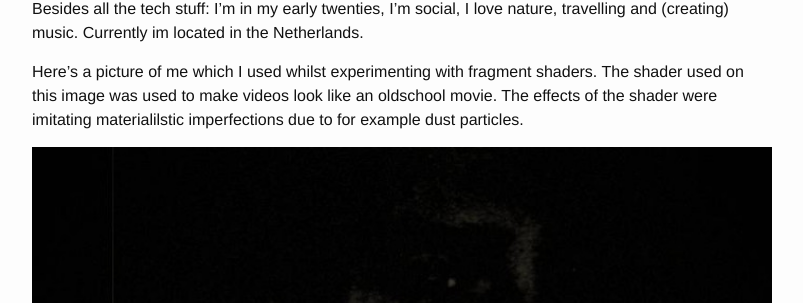
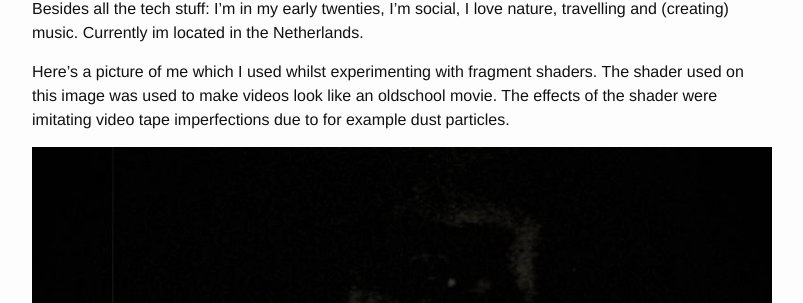
Before and after one commit to opensoars/portfolio, a Jekyll site: the page built from me.md, in a window 1280 px wide and 900 px high, scrolled down 801 px. Shown: the part 197-500 px from the top of the window, without its empty margins (238-1041 px from the left). Built offline with Jekyll 4.4.1, drawn with Linux system fonts in a browser that asks for light colours.

Commit message:
better sentence

```diff
--- a/me.md
+++ b/me.md
@@ -41,7 +41,7 @@ At the moment I'm mainly focussing on studying. Nevertheless, I'm always up for
 
 Besides all the tech stuff: I'm in my early twenties, I'm social, I love nature, travelling and (creating) music. Currently im located in the Netherlands.
 
-Here's a picture of me which I used whilst experimenting with fragment shaders. The shader used on this image was used to make videos look like an oldschool movie. The effects of the shader were imitating materialilstic imperfections due to for example dust particles.
+Here's a picture of me which I used whilst experimenting with fragment shaders. The shader used on this image was used to make videos look like an oldschool movie. The effects of the shader were imitating video tape imperfections due to for example dust particles.
 
 {:.me}
 ![me-shaders](/portfolio/assets/img/me-shaders.jpg)
```
